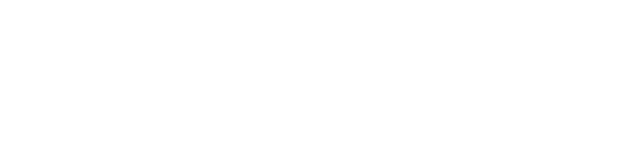
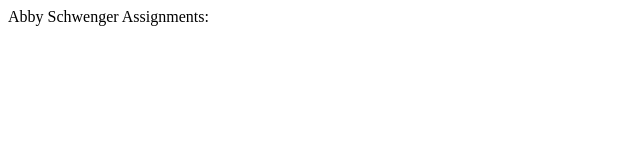
Before and after one commit to abbyschwenger/CIM111, a plain HTML site: page Homework/index.html in a window 1280 px wide. Shown: the whole page, without its empty margins (0-640 px from the left). Drawn offline with Linux system fonts and the light colour scheme.

Commit message:
fixing headers with name and assignments

```diff
--- a/Homework/index.html
+++ b/Homework/index.html
@@ -6,7 +6,14 @@
 
   <head>
     <title> Assignments </title>
+  </head>
+
 <body>
+
+  Abby Schwenger
+
+
+  Assignments:
 
 </body>
 </html>
```
